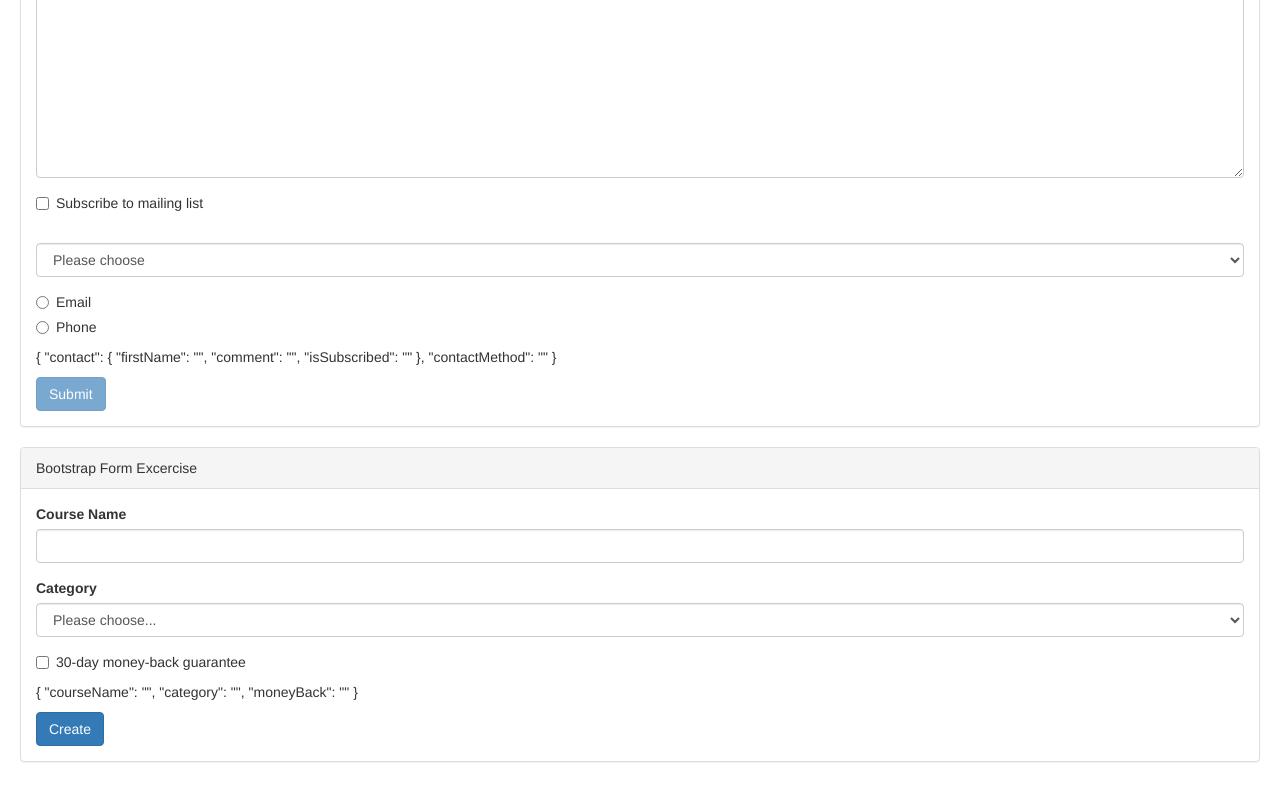
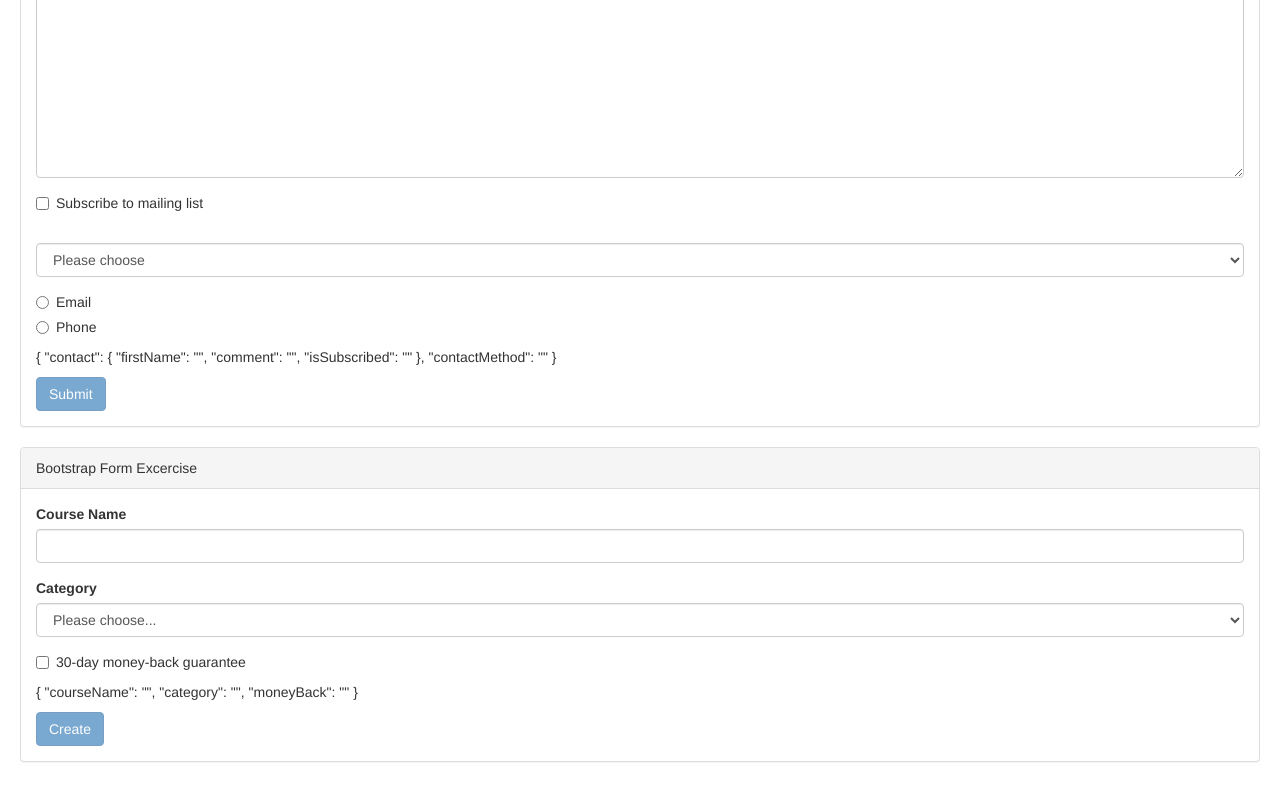
Before and after one commit to decline/udemy-angular4-crashcourse, an Angular app: page / in a window 1280 px wide. Shown: the part 2837-3637 px from the top of the page. Built offline with nearby package versions, Linux system fonts and the light colour scheme.

Commit message:
some sugar on top for course exercise

```diff
--- a/src/app/course-form-excercise/course-form-excercise.component.html
+++ b/src/app/course-form-excercise/course-form-excercise.component.html
@@ -1,4 +1,4 @@
-<form #f="ngForm">
+<form #f="ngForm" (ngSubmit)="submit(f.value)">
     <div class="form-group">
         <label for="courseName">Course Name</label>
         <input
@@ -44,5 +44,5 @@
     <p>
         {{ f.value | json }}
     </p>
-    <button class="btn btn-primary">Create</button>
+    <button class="btn btn-primary" [disabled]="!f.valid">Create</button>
 </form>
--- a/src/app/course-form-excercise/course-form-excercise.component.ts
+++ b/src/app/course-form-excercise/course-form-excercise.component.ts
@@ -13,4 +13,7 @@ export class CourseFormExcerciseComponent {
         { id: 3, name: 'Languages' }
     ];
 
+    submit(course) {
+        console.log(course);
+    }
 }
```
